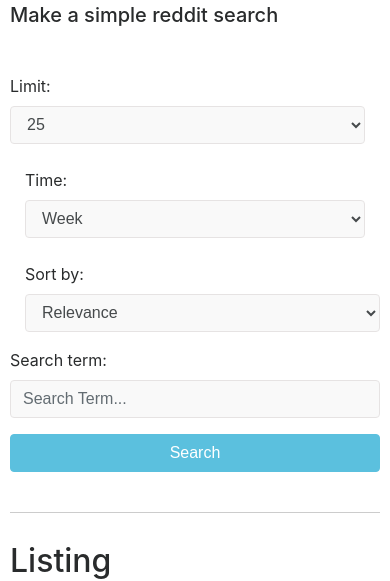
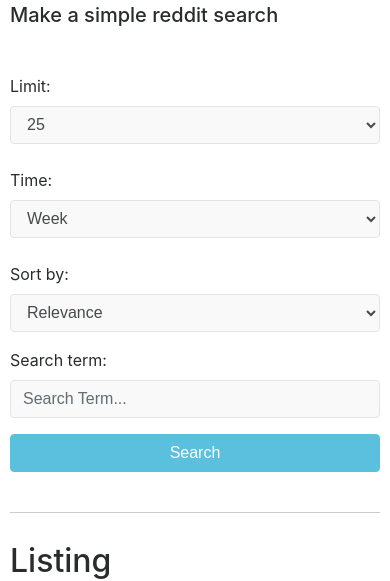
Before and after one commit to ethical42/reddit-search-api, a plain HTML site: page index.html in a window 390 px wide. Shown: the part 274-855 px from the top of the page. Drawn offline with nearby package versions, Linux system fonts and the light colour scheme; no server answers.

Commit message:
Fixed padding on form fields on mobile

```diff
--- a/assets/css/style.css
+++ b/assets/css/style.css
@@ -52,6 +52,13 @@ table .votes {
     padding-right: 0;
 }
 
+@media screen and (max-width: 980px) {
+    #search-form .form-group {
+        padding-left: 0;
+        padding-right: 0;
+    }
+}
+
 #search-form .form-control {
     background-color: #f9f9f9;
     border-color: #e6e3e3;
```
